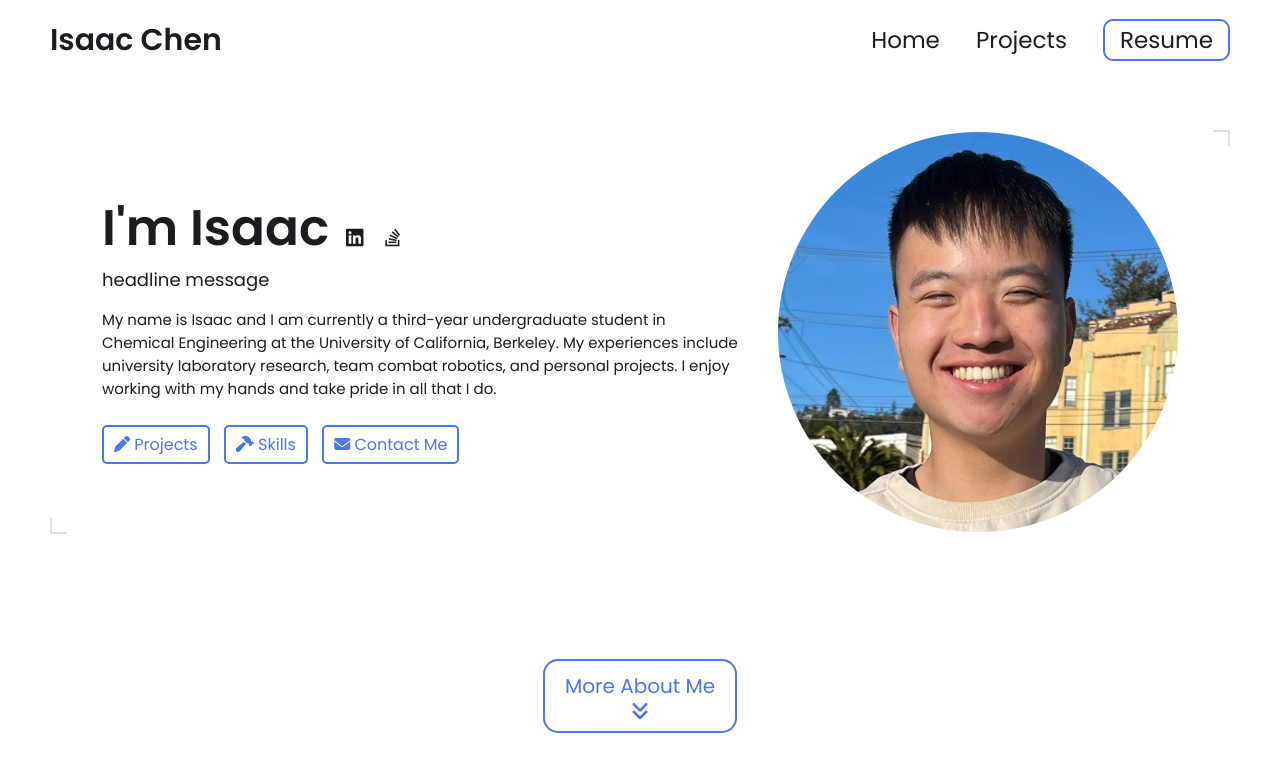
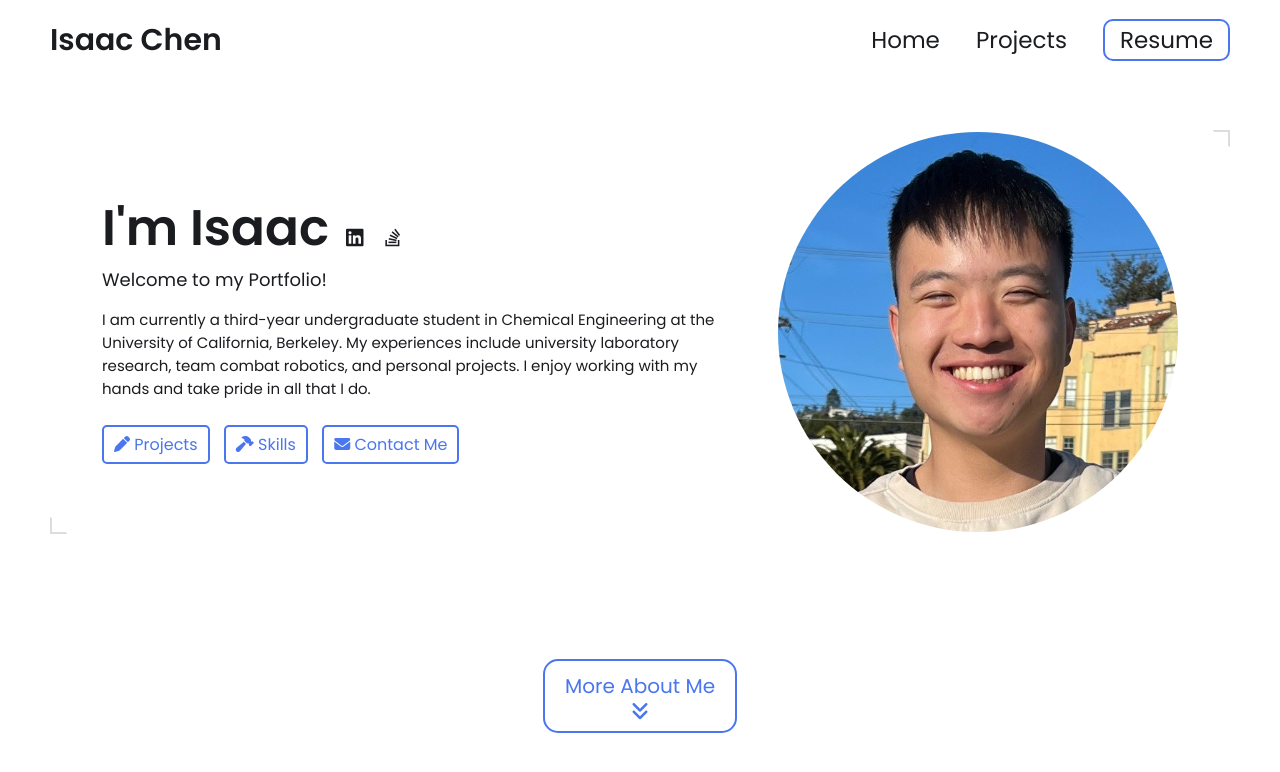
Before and after one commit to isaajnchen/isaajnchen.github.io, a Jekyll site: the page built from index.html, in a window 1280 px wide and 900 px high. Shown: the top 772 px of the window. Built offline with Jekyll 4.4.1, drawn with Linux system fonts in a browser that asks for light colours.

Commit message:
Update _config.yml

```diff
--- a/_config.yml
+++ b/_config.yml
@@ -13,9 +13,9 @@ title: Isaac Chen's Portfolio # This is what shows up in the tab of the browser
 
 # Hero Section
 name: Isaac Chen
-headline: headline message
+headline: Welcome to my Portfolio!
 description: >- # dont remove this line. this will ignore all new lines until the next section
-  My name is Isaac and I am currently a third-year undergraduate student in
+  I am currently a third-year undergraduate student in
   Chemical Engineering at the University of California, Berkeley.
   My experiences include university laboratory research, team combat robotics, and personal projects. I enjoy working with my hands and take pride in all that I do.
 
```
